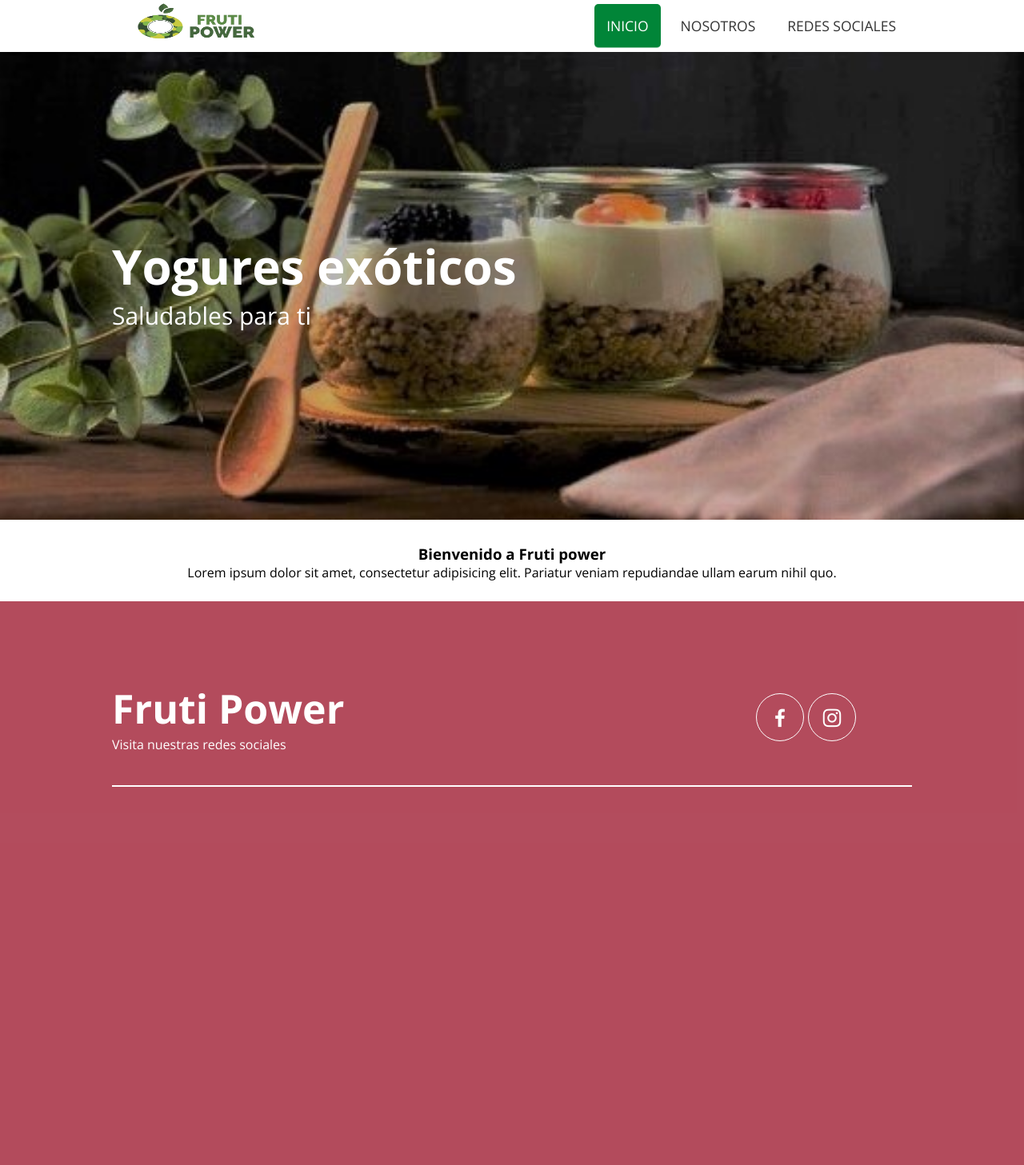
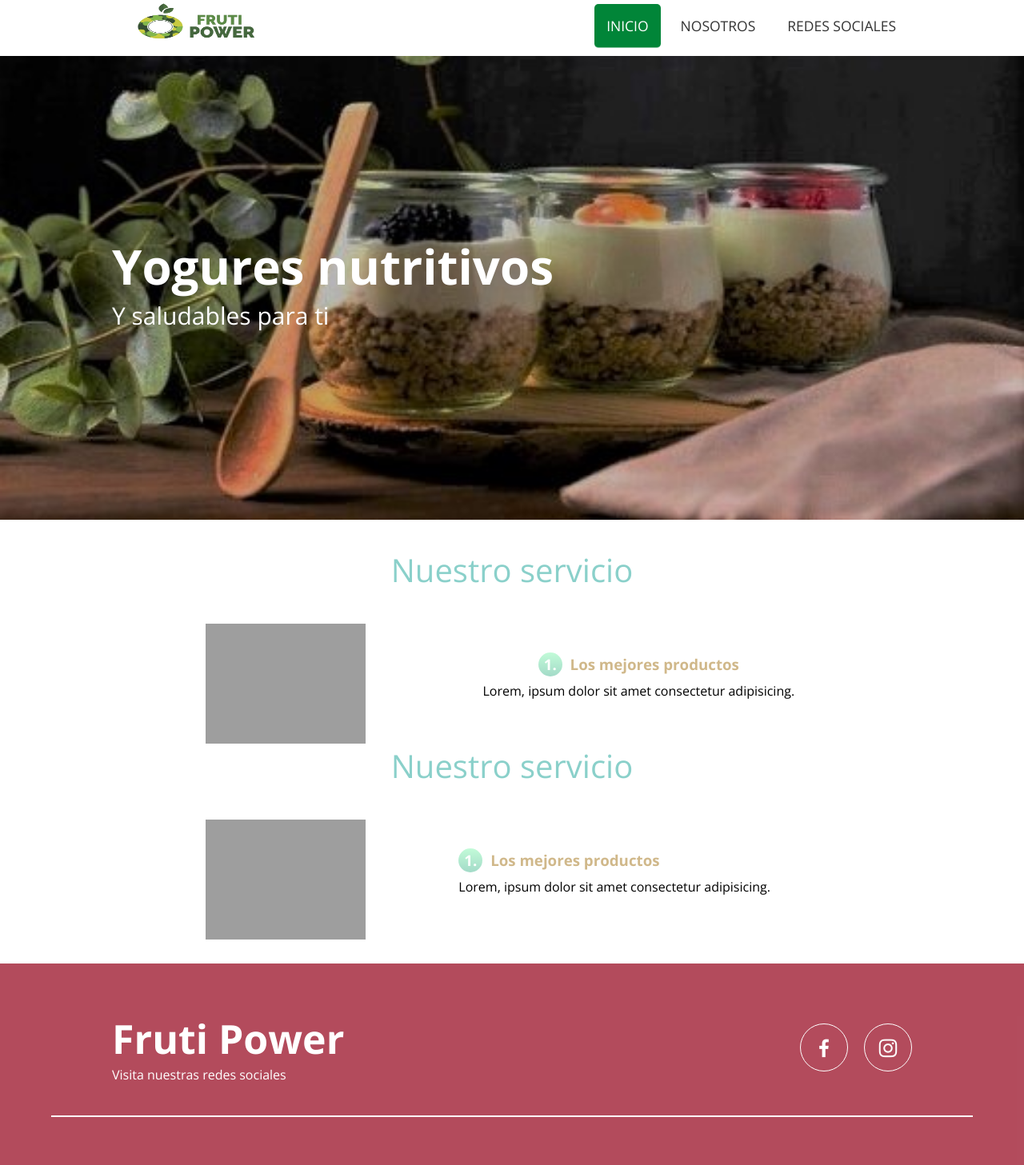
Before and after one commit to DMOSCAIZA/sitio-fruti-power, a PHP site: page / in a window 1280 px wide. Shown: the whole page at 80% size. Before the commit the page ends 984 px from the top, so only its background shows below. Run offline with PHP 8.4, Linux system fonts and the light colour scheme; grey boxes are pictures that could not be loaded.

Commit message:
Desing 1

```diff
--- a/index.html
+++ b/index.html
@@ -28,17 +28,41 @@
     <section id="banner">
       <img src="/img/vasos-cereal-yogurt-sombreado.jpg" alt="">
         <div class="contenedor">
-          <h2>Yogures exóticos</h2>
-          <p>Saludables para ti</p>
+          <h2>Yogures nutritivos</h2>
+          <p>Y saludables para ti</p>
         </div>
     </section>
 
-    <section id="nosotros">
-      <div class="contenedor">
-      <h3>Bienvenido a Fruti power</h3>
-      <p>Lorem ipsum dolor sit amet, consectetur adipisicing elit. Pariatur veniam repudiandae ullam earum nihil quo.
-      </p>
-      <div>
+    <section class="contenedor" id="nosotros">
+      <h2 class="subtitulo">Nuestro servicio</h2>
+      <div class="contenedor-servicio">
+        <img src="img/mujer-helado.svg" alt="xd">
+        <div class="checklist-servicio">
+          <div class="service">
+            <h3 class="n-service">
+              <span class="number">1.</span>
+                Los mejores productos
+            </h3>
+            <p>Lorem, ipsum dolor sit amet consectetur adipisicing.</p>
+          </div>
+        </div>
+      </div>
+    </section>
+
+    <section class="contenedor" id="productos">
+      <h2 class="subtitulo">Nuestro servicio</h2>
+      <div class="contenedor-servicio">
+        <img src="img/mujer-helado.svg" alt="xd">
+        <div class="checklist-servicio">
+          <div class="service">
+            <h3 class="n-service">
+              <span class="number">1.</span>
+                Los mejores productos
+            </h3>
+            <p>Lorem, ipsum dolor sit amet consectetur adipisicing.</p>
+          </div>
+        </div>
+      </div>
     </section>
   </main>
 
--- a/styles/estilos.css
+++ b/styles/estilos.css
@@ -1,10 +1,10 @@
 /*Imports*/
 @import url('https://unpkg.com/boxicons@2.0.7/css/boxicons.min.css');
 @import url('https://fonts.googleapis.com/css2?family=Open+Sans:wght@300;400;700&display=swap');
+@import url(banner.css);
 @import url(menu.css);
-@import url(banner.css);
+@import url(parrafos.css);
 @import url(footer.css);
-@import url(animation.css);
 
 * {
   margin: 0;
@@ -18,7 +18,7 @@ body {
 
 header {
   width: 100%;
-  height: 50px;
+  height: 70px;
   background: #fff;
   color: #333;
   position: fixed;
@@ -44,16 +44,18 @@ header {
   display: table;
 }
 
+main {
+  margin-bottom: 30px;
+}
+
 section {
   width: 100%;
-  margin-bottom: 25px;
+  margin-bottom: 30px;
 }
 
 #nosotros {
   text-align: center;
 }
-
-
 
 /*MEDIA QUERYS*/
 
--- a/styles/footer.css
+++ b/styles/footer.css
@@ -1,8 +1,7 @@
-/* Estilos del footer */
 
 footer {
   background: #a01f34cc;
-  padding-bottom: 10px;
+  padding-bottom: 0.1px;
 }
 
 .footer-content {
@@ -10,12 +9,12 @@ footer {
   justify-content: space-between;
   align-items: center;
   flex-wrap: wrap;
-  padding-top: 100px;
-  padding-bottom: 20px;
+  padding-top: 60px;
+  padding-bottom: 40px;
 }
 
 .visitanos {
-  width: 30%;
+  width: 40%;
   color: #fff;
 }
 
@@ -29,13 +28,14 @@ footer {
 }
 
 .social-media {
-  width: 20%;
+  width: 50%;
   display: flex;
+  justify-content: flex-end;
 }
 
 .social-media .social-media-icon {
   display: inline-block;
-  margin-left: 5px;
+  margin-left: 20px;
   width: 60px;
   height: 60px;
   border: 1px solid #fff;
@@ -55,12 +55,11 @@ footer {
 }
 
 .line {
-  width: 80%;
-  max-width: 1000px;
+  width: 90%;
+  max-width: 1200px;
   margin: 0 auto;
   height: 2px;
   background: #fff;
-  margin-top: 20px;
   margin-bottom: 60px;
 }
 
@@ -105,22 +104,3 @@ footer {
     justify-content: space-evenly;
   }
 }
-
-@media screen and (max-width:375px) {
-  .subtitulo {
-    font-size: 10px;
-  }
-
-  .brand {
-    font-size: 30px;
-  }
-
-  .visitanos {
-    width: 80%;
-  }
-
-  .social-media {
-    width: 100%;
-    justify-content: space-evenly;
-  }
-}
--- /dev/null
+++ b/styles/parrafos.css
@@ -0,0 +1,62 @@
+.subtitulo {
+  text-align: center;
+  font-weight: 300;
+  color: #8ad0ca;
+  margin-bottom: 40px;
+  font-size: 40px;
+}
+
+.contenedor-servicio {
+  display: flex;
+  justify-content: space-evenly;
+  align-items: center;
+  flex-wrap: wrap;
+}
+
+.contenedor-servicio img {
+  width: 20%;
+}
+
+.checklist-servicio {
+  width: 45%;
+}
+
+.service {
+  margin-bottom: 20px;
+}
+
+.service .n-service {
+  margin-bottom: 7px;
+  color: #d0b88a;
+}
+
+.service .n-service .number {
+  display: inline-block;
+  background-image: linear-gradient(to top, #8cd1bacc 0%, #c2fbd8 100%);
+  width: 30px;
+  height: 30px;
+  color: #fff;
+  text-align: center;
+  border-radius: 50%;
+  font-weight: 700;
+  line-height: 30px;
+  margin-right: 5px;
+}
+
+/*Media Query's para el responsive design*/
+
+@media screen and (max-width:800px) {
+  .checklist-servicio {
+    width: 80%;
+  }
+
+  .service {
+    margin-bottom: 30px;
+  }
+}
+
+@media screen and (max-width:500px) {
+  .subtitulo {
+    font-size: 30px;
+  }
+}
```
